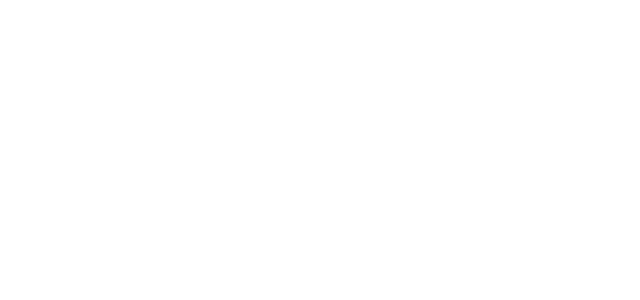
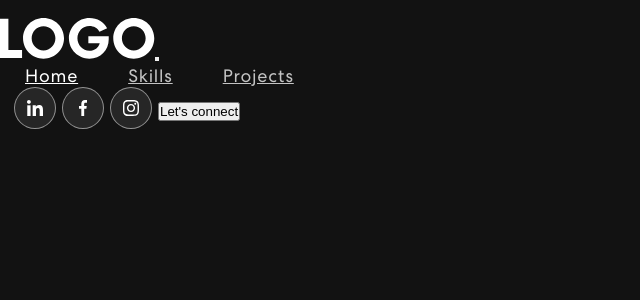
Before and after one commit to btfredr/personalportfolio, a React (Create React App) app: page / in a window 1280 px wide. Shown: the top 300 px of the page, without its empty margins (0-640 px from the left). Built offline with nearby package versions, Linux system fonts and the light colour scheme.

Commit message:
started styling navbar

```diff
--- a/src/App.css
+++ b/src/App.css
@@ -1,38 +1,192 @@
-.App {
-  text-align: center;
+/* Custom fonts */
+@font-face {
+  font-family: Centra;
+  src: url('./assets/fonts/CentraNo2-Bold.ttf');
+  font-weight: 700;
+}
+@font-face {
+  font-family: Centra;
+  src: url('./assets/fonts/CentraNo2-Book.ttf');
+  font-weight: 400;
+}
+@font-face {
+  font-family: Centra;
+  src: url('./assets/fonts/CentraNo2-Medium.ttf');
+  font-weight: 500;
 }
 
-.App-logo {
-  height: 40vmin;
-  pointer-events: none;
+* {
+  margin: 0;
+  padding: 0;
+  box-sizing: border-box;
 }
 
-@media (prefers-reduced-motion: no-preference) {
-  .App-logo {
-    animation: App-logo-spin infinite 20s linear;
-  }
+html {
+  scroll-behavior: smooth;
+  scroll-padding-top: 75px;
 }
 
-.App-header {
-  background-color: #282c34;
-  min-height: 100vh;
-  display: flex;
-  flex-direction: column;
-  align-items: center;
-  justify-content: center;
-  font-size: calc(10px + 2vmin);
-  color: white;
+body {
+  font-weight: 400;
+  overflow-x: hidden;
+  position: relative;
+  background-color: #121212 !important;
+  color: #fff !important;
+  font-family: 'Centra', sans-serif !important;
 }
 
-.App-link {
-  color: #61dafb;
+h1, h2, h3, h4, h5, h6 {
+  margin: 0;
+  padding: 0;
+  line-height: normal;
 }
 
-@keyframes App-logo-spin {
-  from {
-    transform: rotate(0deg);
-  }
-  to {
-    transform: rotate(360deg);
-  }
+
+/************ Navbar Css ************/
+nav.navbar {
+  padding: 18px 0;
+  position: fixed;
+  width: 100%;
+  top: 0;
+  z-index: 9999;
+  transition:  0.32s ease-in-out;
 }
+nav.navbar.scrolled {
+  padding: 0px 0;
+  background-color: #121212;
+}
+nav.navbar a.navbar-brand {
+    width: 9%;
+}
+nav.navbar .navbar-nav .nav-link.navbar-link {
+  font-weight: 400;
+  color: #fff !important;
+  letter-spacing: 0.8px;
+  padding: 0 25px;
+  font-size: 18px;
+  opacity: 0.75;
+}
+nav.navbar .navbar-nav a.nav-link.navbar-link:hover,
+nav.navbar .navbar-nav a.nav-link.navbar-link.active {
+    opacity: 1;
+}
+span.navbar-text {
+    display: flex;
+    align-items: center;
+}
+.social-icon {
+    display: inline-block;
+    margin-left: 14px;
+}
+.social-icon a {
+    width: 42px;
+    height: 42px;
+    background: rgba(217, 217, 217, 0.1);
+    display: inline-flex;
+    border-radius: 50%;
+    margin-right: 6px;
+    align-items: center;
+    justify-content: center;
+    line-height: 1;
+    border: 1px solid rgba(255, 255, 255, 0.5);
+}
+.social-icon a::before {
+    content: "";
+    width: 42px;
+    height: 42px;
+    position: absolute;
+    background-color: #ffffff;
+    border-radius: 50%;
+    transform: scale(0);
+	transition: 0.3s ease-in-out;
+}
+.social-icon a:hover::before {
+    transform: scale(1);
+}
+.social-icon a img {
+	width: 40%;
+	z-index: 1;
+	transition: 0.3s ease-in-out;
+}
+.social-icon a:hover img {
+	filter: brightness(0) saturate(100%) invert(0%) sepia(7%) saturate(98%) hue-rotate(346deg) brightness(95%) contrast(86%);
+}
+.navbar-text button {
+  font-weight: 700;
+  color: #fff;
+  border: 1px solid #fff;
+  padding: 18px 34px;
+  font-size: 18px;
+  margin-left: 18px;
+	position: relative;
+	background-color: transparent;
+	transition: 0.3s ease-in-out;
+}
+.navbar-text button span {
+  z-index: 1;
+}
+.navbar-text button::before {
+  content: "";
+  width: 0%;
+  height: 100%;
+  position: absolute;
+  background-color: #fff;
+  left: 0;
+  top: 0;
+  z-index: -1;
+  transition: 0.3s ease-in-out;
+}
+.navbar-text button:hover {
+  color: #121212;
+}
+.navbar-text button:hover::before {
+	content: "";
+	width: 100%;
+	height: 100%;
+	position: absolute;
+}
+nav.navbar .navbar-toggler:active,
+nav.navbar .navbar-toggler:focus {
+	outline: none;
+    box-shadow: none;
+}
+nav.navbar .navbar-toggler-icon {
+  width: 24px;
+  height: 17px;
+  background-image: none;
+  position: relative;
+  border-bottom: 2px solid #fff;
+  transition: all 300ms linear;
+  top: -2px;
+}
+nav.navbar .navbar-toggler-icon:focus {
+	border-bottom: 2px solid #fff;
+}
+nav.navbar .navbar-toggler-icon:after,
+nav.navbar .navbar-toggler-icon:before {
+	width: 24px;
+	position: absolute;
+	height: 2px;
+	background-color: #fff;
+	top: 0;
+	left: 0;
+	content: '';
+	z-index: 2;
+	transition: all 300ms linear;
+}
+nav.navbar .navbar-toggler-icon:after {
+	top: 8px;
+}
+nav.navbar .navbar-toggler[aria-expanded="true"] .navbar-toggler-icon:after {
+	transform: rotate(45deg);
+	background-color: #fff;
+	height: 2px;
+}
+nav.navbar .navbar-toggler[aria-expanded="true"] .navbar-toggler-icon:before {
+	transform: translateY(8px) rotate(-45deg);
+	background-color: #fff;
+	height: 2px;
+}
+nav.navbar .navbar-toggler[aria-expanded="true"] .navbar-toggler-icon {
+	border-color: transparent;
+}
--- a/src/App.js
+++ b/src/App.js
@@ -1,7 +1,12 @@
 import "./App.css";
+import Navigation from "./components/Navigation";
 
 function App() {
-  return <div className="App"></div>;
+  return (
+    <div className="App">
+      <Navigation />
+    </div>
+  );
 }
 
 export default App;
--- a/src/components/Nav.js
+++ b/src/components/Navigation.js
@@ -2,8 +2,12 @@
 import Nav from "react-bootstrap/Nav";
 import Navbar from "react-bootstrap/Navbar";
 import { useState, useEffect } from "react";
+import logo from "../assets/img/logo.svg";
+import navIcon1 from "../assets/img/nav-icon1.svg";
+import navIcon2 from "../assets/img/nav-icon2.svg";
+import navIcon3 from "../assets/img/nav-icon3.svg";
 
-const Nav = () => {
+const Navigation = () => {
   const [activeLink, setActiveLink] = useState("home");
   const [scrolled, setScrolled] = useState(false);
 
@@ -28,7 +32,9 @@
   return (
     <Navbar expand="lg" className={scrolled ? "scrolled" : ""}>
       <Container>
-        <Navbar.Brand href="#home">Fredrik Fordelsen</Navbar.Brand>
+        <Navbar.Brand href="#home">
+          <img src={logo} alt="Logo" />
+        </Navbar.Brand>
         <Navbar.Toggle aria-controls="basic-navbar-nav">
           <span className="nav-toggle"></span>
         </Navbar.Toggle>
@@ -36,7 +42,9 @@
           <Nav className="me-auto">
             <Nav.Link
               href="#home"
-              className={activeLink === "home" ? "active nav-link" : "nav-link"}
+              className={
+                activeLink === "home" ? "active navbar-link" : "navbar-link"
+              }
               onClick={() => onUpdateActiveLink("home")}
             >
               Home
@@ -44,7 +52,7 @@
             <Nav.Link
               href="#skills"
               className={
-                activeLink === "skills" ? "active nav-link" : "nav-link"
+                activeLink === "skills" ? "active navbar-link" : "navbar-link"
               }
               onClick={() => onUpdateActiveLink("skills")}
             >
@@ -53,7 +61,7 @@
             <Nav.Link
               href="#projects"
               className={
-                activeLink === "projects" ? "active nav-link" : "nav-link"
+                activeLink === "projects" ? "active navbar-link" : "navbar-link"
               }
               onClick={() => onUpdateActiveLink("projects")}
             >
@@ -63,10 +71,13 @@
           <span className="nav-text">
             <div className="social-icon">
               <a href="#">
-                <img src="" alt="" />
+                <img src={navIcon1} alt="" />
               </a>
               <a href="#">
-                <img src="" alt="" />
+                <img src={navIcon2} alt="" />
+              </a>
+              <a href="#">
+                <img src={navIcon3} alt="" />
               </a>
             </div>
             <button onClick={() => console.log("connect")}>
@@ -79,4 +90,4 @@
   );
 };
 
-export default Nav;
+export default Navigation;
```
